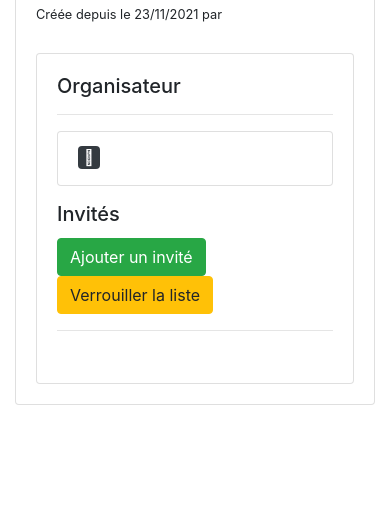
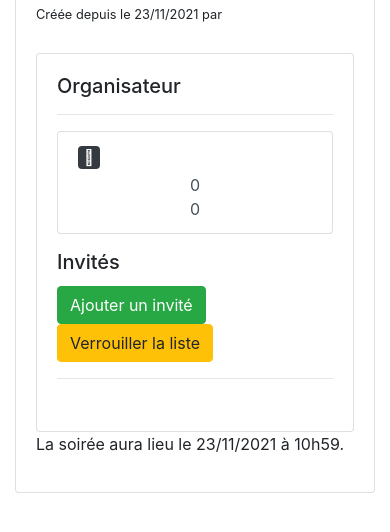
Before and after one commit to elouanb7/tp_symfony, a Symfony app: template templates/soiree/soiree.html.twig in a window 390 px wide. Shown: the part 149-681 px from the top of the page. Run offline with Twig, Linux system fonts and the light colour scheme; the template is opened without the code that fills it, so the values that code supplies are empty; some libraries are stand-ins or nearby versions.

Commit message:
affichage

```diff
--- a/public/css/style.css
+++ b/public/css/style.css
@@ -1,4 +1,26 @@
 .dashboard{
-    overflow-y:scroll;
-    height: 200px;
+    height: 222px;
+    overflow-y: scroll;
 }
+
+::-webkit-scrollbar {
+    width: 0px;
+}
+
+/* Track */
+::-webkit-scrollbar-track {
+    background: rgba(0,0,0,0);
+}
+
+/* Handle */
+::-webkit-scrollbar-thumb {
+    background: #888;
+    border-radius: 10px;
+}
+
+/* Handle on hover */
+::-webkit-scrollbar-thumb:hover {
+    background: #555;
+    border-radius: 10px;
+
+}
--- a/src/Controller/SoireeController.php
+++ b/src/Controller/SoireeController.php
@@ -44,8 +44,8 @@
         $this->denyAccessUnlessGranted('ROLE_USER');
         $soiree = $this->soireeRepo->findOneBy(['id' => $id]);
         $host = $this->userRepo->findOneBy(['id' => $soiree->getCreatorId()]);
-        $guestsUserSoiree = $this->userSoireeRepo->findBy(['soiree' => $soiree]);
-        $hostSoiree = $this->userSoireeRepo->findBy(['soiree' => $soiree, 'isHost' => true]);
+        $guestsUserSoiree = $this->userSoireeRepo->findBy(['soiree' => $soiree, 'isGuest' => true],['expenses' => 'DESC']);
+        $hostSoiree = $this->userSoireeRepo->findOneBy(['soiree' => $soiree, 'isHost' => true]);
         $guests = [];
 
         foreach ($guestsUserSoiree as $guest) {
--- a/templates/soiree/soiree.html.twig
+++ b/templates/soiree/soiree.html.twig
@@ -23,13 +23,29 @@
 
                                             <div class="list-group-item list-group-item-action">
                                                 <div class="row">
-                                                    <div class="col-md-9 ">
+                                                    <div class="col-md-6 ">
 
                                                         <a href="{{ path('profile',{'id': host.id }) }}"><h5
                                                                     class="mb-1"><span class="badge badge-dark mr-2"><i
                                                                             class="fad fa-crown"></i></span>{{ host.FullName }}
                                                             </h5>
                                                         </a>
+                                                    </div>
+                                                    <div class="col-md-3 text-center">
+                                                        {% if hostSoiree.expenses == null %}
+                                                            0
+                                                        {% else %}
+                                                            {{ hostSoiree.expenses }}
+                                                        {% endif %}
+
+                                                    </div>
+                                                    <div class="col-md-3 text-center">
+                                                        {% if hostSoiree.debts == null %}
+                                                            0
+                                                        {% else %}
+                                                            {{ hostSoiree.debts }}
+                                                        {% endif %}
+
                                                     </div>
                                                 </div>
                                             </div>
@@ -54,7 +70,6 @@
                                     <div class="card-text mb-3">
                                         <div class="list-group  {{ guests|length>2 ? "dashboard" : "" }} ">
                                             {% for guest in guests %}
-
                                                 <div class="list-group-item list-group-item-action">
                                                     <div class="row">
                                                         <div class="col-md-6 ">
@@ -72,18 +87,18 @@
 
                                                         </div>
                                                         <div class="col-md-3 text-center">
-                                                            {% if guestsSoiree[loop.index].expenses == null %}
+                                                            {% if guestsSoiree[loop.index-1].expenses == null %}
                                                                 0
                                                             {% else %}
-                                                                {{ guestsSoiree[loop.index].expenses }}
+                                                                {{ guestsSoiree[loop.index-1].expenses }}
                                                             {% endif %}
 
                                                         </div>
                                                         <div class="col-md-3 text-center">
-                                                            {% if guestsSoiree[loop.index].debts == null %}
+                                                            {% if guestsSoiree[loop.index-1].debts == null %}
                                                                 0
                                                             {% else %}
-                                                                {{ guestsSoiree[loop.index].debts }}
+                                                                {{ guestsSoiree[loop.index-1].debts }}
                                                             {% endif %}
                                                         </div>
                                                     </div>
@@ -101,6 +116,9 @@
                                 </div>
                             </div>
                         </div>
+                        <div class="col-md-3">
+                            <p>La soirée aura lieu le {{ soiree.date | date('d/m/Y') }} à {{ soiree.date | date('H') }}h{% if  soiree.date | date('i') != 00 %}{{ soiree.date | date('i') }}{% endif %}. </p>
+                        </div>
                     </div>
                 </div>
 
```
